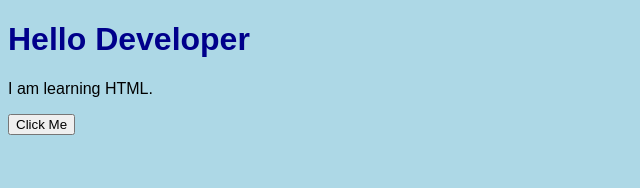
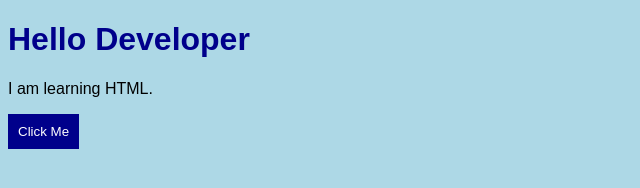
Before and after one commit to MounebSani/html-css-learning, a plain HTML site: page index.html in a window 1280 px wide. Shown: the whole page, without its empty margins (0-640 px from the left). Drawn offline with Linux system fonts and the light colour scheme.

Commit message:
Add button styles for better UI

```diff
--- a/style.css
+++ b/style.css
@@ -10,3 +10,9 @@ h1 {
 p {
   color: black;
 }
+button {
+  background-color: darkblue;
+  color: white;
+  padding: 10px;
+  border: none;
+}
```
